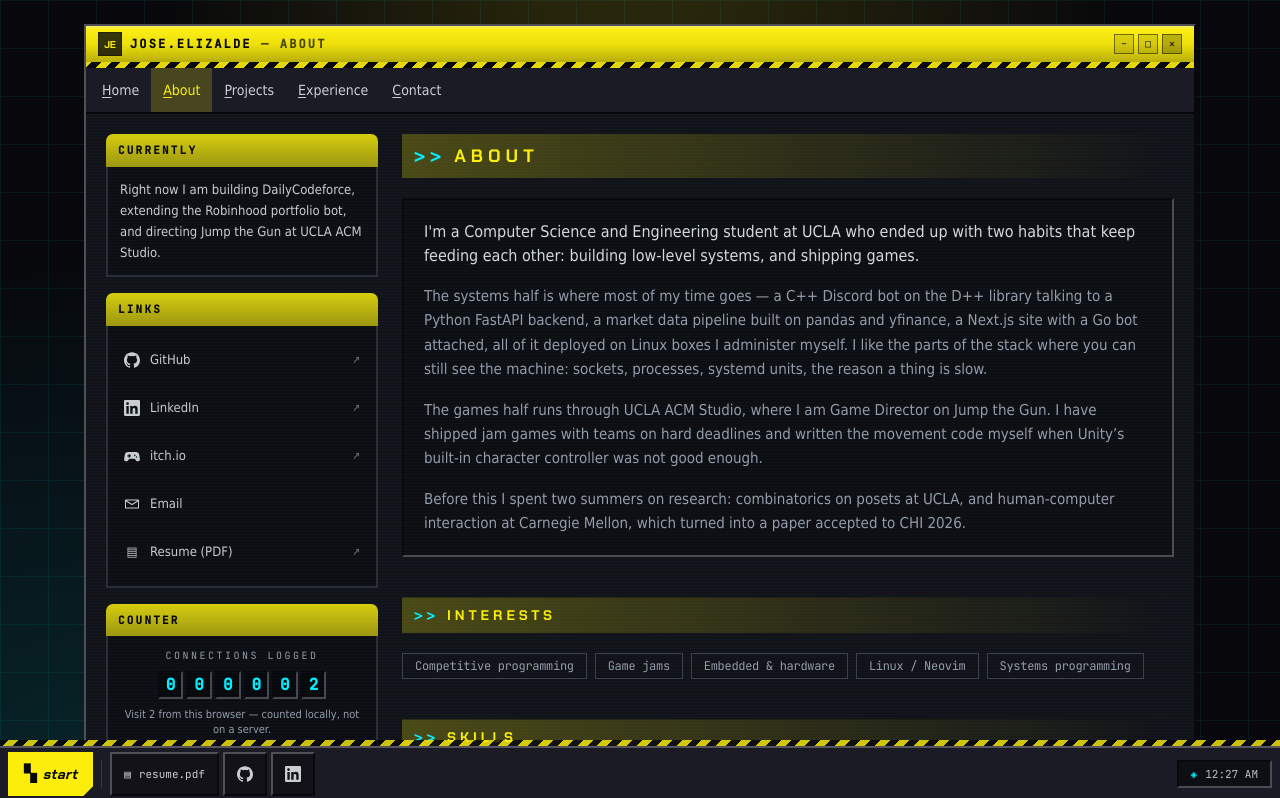
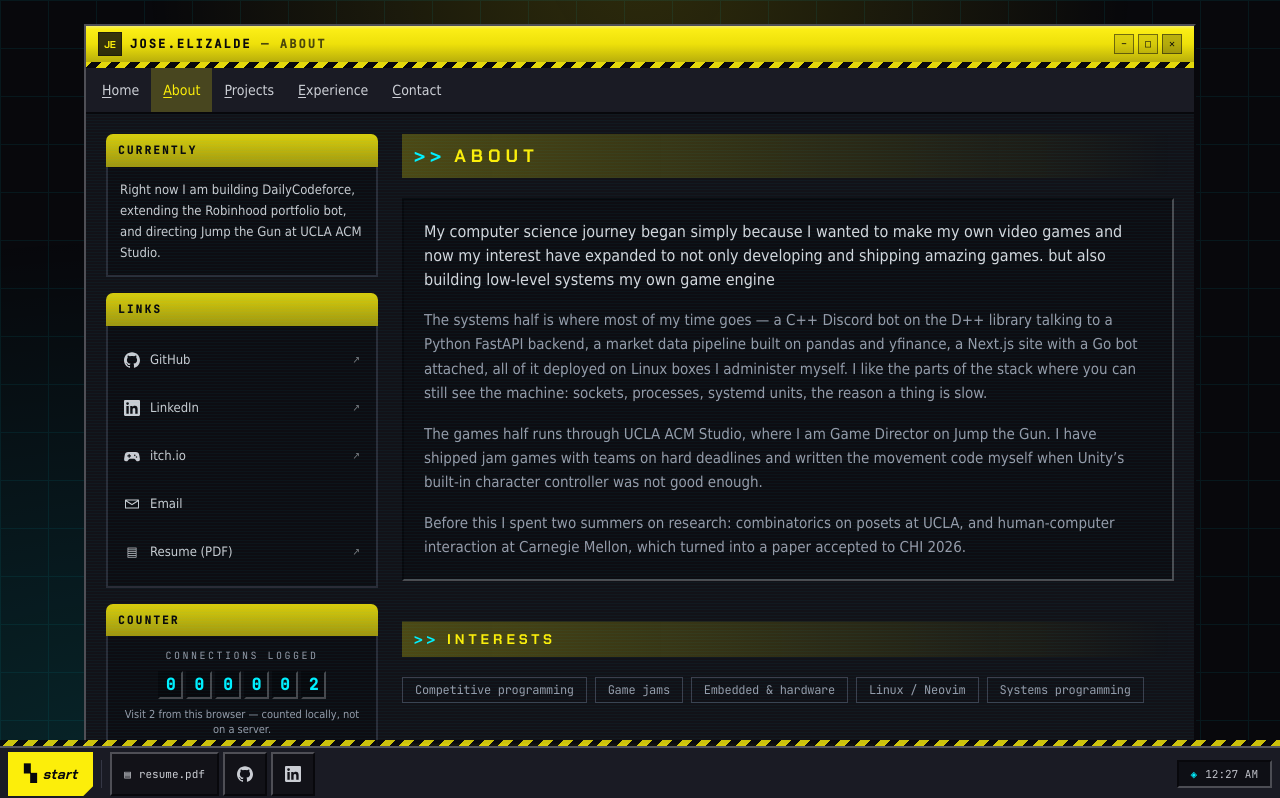
Before and after one commit to ElizaldeJoseCS/portfolio, a React (Vite) app: page /about in a window 1280 px wide. Shown: the top 798 px of the page. Built offline with nearby package versions, Linux system fonts and the light colour scheme.

Commit message:
edit: changing wording of my profile page

```diff
--- a/src/data/profile.ts
+++ b/src/data/profile.ts
@@ -4,9 +4,9 @@ export const profile: Profile = {
   name: 'Jose Elizalde',
   firstName: 'Jose',
   tagline:
-    'CS & Engineering at UCLA. I write systems in C++ and Python, and I direct and build games in Unity.',
+    'Computer Science & Engineering at UCLA. I am interested systems, graphics, and video game programming',
   bio: [
-    "I'm a Computer Science and Engineering student at UCLA who ended up with two habits that keep feeding each other: building low-level systems, and shipping games.",
+    "My computer science journey began simply because I wanted to make my own video games and now my interest have expanded to not only developing and shipping amazing games. but also building low-level systems my own game engine",
     'The systems half is where most of my time goes — a C++ Discord bot on the D++ library talking to a Python FastAPI backend, a market data pipeline built on pandas and yfinance, a Next.js site with a Go bot attached, all of it deployed on Linux boxes I administer myself. I like the parts of the stack where you can still see the machine: sockets, processes, systemd units, the reason a thing is slow.',
     'The games half runs through UCLA ACM Studio, where I am Game Director on Jump the Gun. I have shipped jam games with teams on hard deadlines and written the movement code myself when Unity’s built-in character controller was not good enough.',
     'Before this I spent two summers on research: combinatorics on posets at UCLA, and human-computer interaction at Carnegie Mellon, which turned into a paper accepted to CHI 2026.',
```
